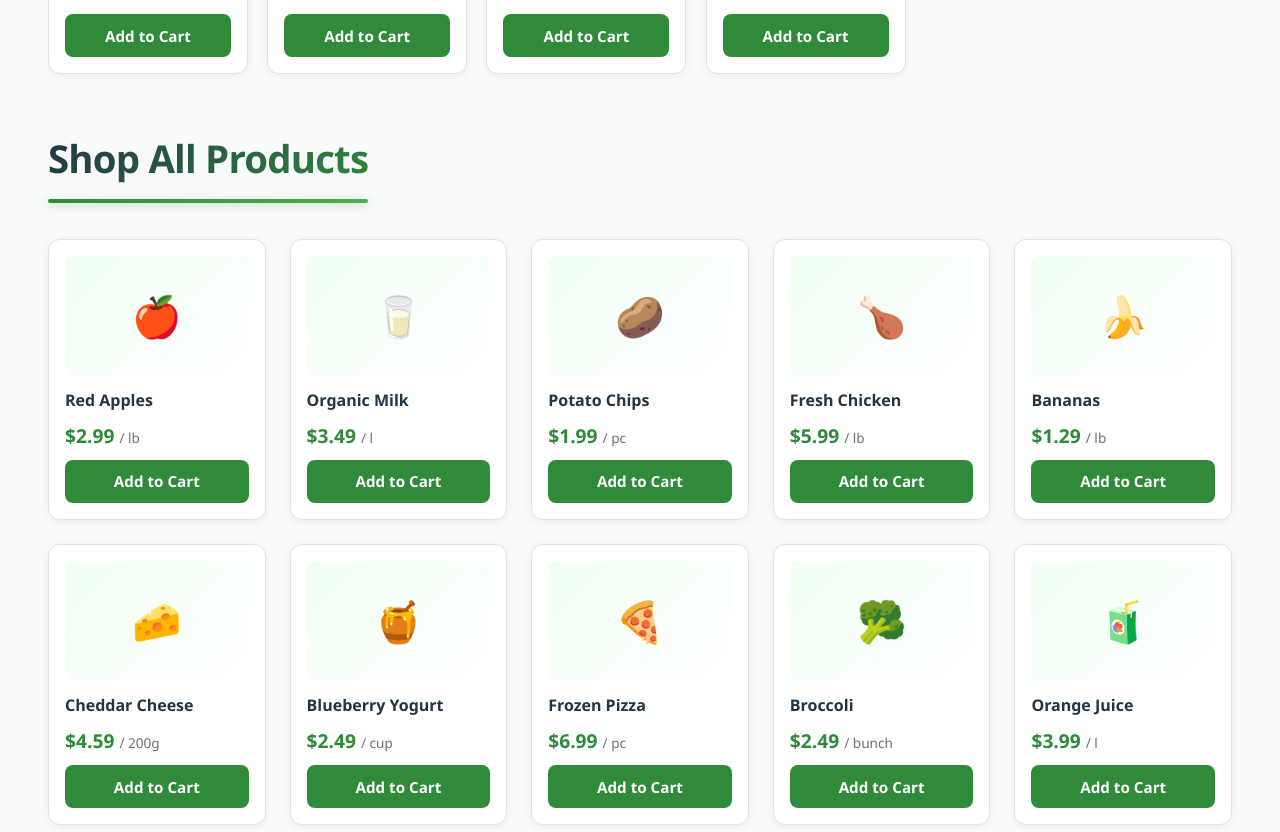
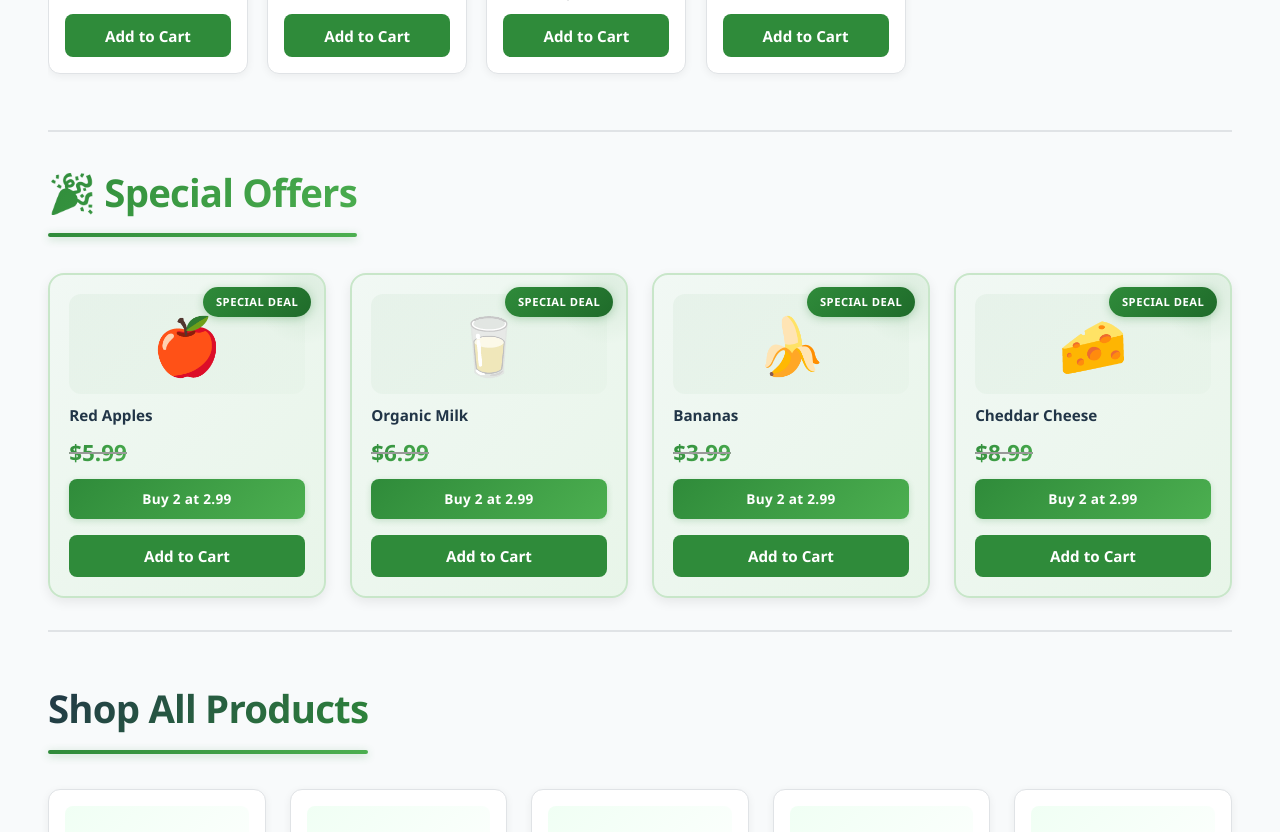
Before and after one commit to Tushar9401/star_bazar_web, a React (Vite) app: page / in a window 1280 px wide. Shown: the part 980-1812 px from the top of the page. Built offline with nearby package versions, Linux system fonts and the light colour scheme.

Commit message:
Update : Best Seeler in Home Page

```diff
--- a/src/Home.css
+++ b/src/Home.css
@@ -105,6 +105,170 @@ body{margin:0;font-family:'Segoe UI', -apple-system, system-ui, Roboto, 'Helveti
 .product-card.small{min-width:200px;background:var(--card-bg);border-radius:12px;padding:1rem;box-shadow:0 2px 8px rgba(0,0,0,0.06);display:flex;flex-direction:column;gap:0.8rem;transition:var(--transition);border:1px solid var(--border-color)}
 .product-card.small:hover{box-shadow:0 8px 24px rgba(0,0,0,0.12);transform:translateY(-8px)}
 
+/* Offers Section */
+.offers-section{
+  margin:3rem 0;
+  padding:2rem 0;
+  border-top:2px solid var(--border-color);
+  border-bottom:2px solid var(--border-color)
+}
+
+.offers-section h3{
+  margin:0 0 2.2rem 0;
+  font-size:2.4rem;
+  font-weight:800;
+  letter-spacing:-0.8px;
+  color:#213547;
+  position:relative;
+  padding-bottom:1rem;
+  background:linear-gradient(135deg, #2f8b3a 0%, #4caf50 100%);
+  -webkit-background-clip:text;
+  -webkit-text-fill-color:transparent;
+  background-clip:text;
+  display:inline-block
+}
+
+.offers-section h3::after{
+  content:'';
+  position:absolute;
+  bottom:0;
+  left:0;
+  width:100%;
+  height:4px;
+  background:linear-gradient(90deg, #2f8b3a 0%, #4caf50 100%);
+  border-radius:2px;
+  box-shadow:0 2px 8px rgba(47, 139, 58, 0.3)
+}
+
+.offers-grid{
+  display:grid;
+  grid-template-columns:repeat(auto-fill, minmax(220px, 1fr));
+  gap:1.5rem
+}
+
+.offer-card{
+  background:linear-gradient(135deg, #f1f8f4 0%, #e8f5e9 100%);
+  border-radius:16px;
+  padding:1.2rem;
+  box-shadow:0 4px 12px rgba(0,0,0,0.08);
+  display:flex;
+  flex-direction:column;
+  gap:0.8rem;
+  transition:var(--transition);
+  border:2px solid #c8e6c9;
+  position:relative;
+  overflow:hidden
+}
+
+.offer-card:hover{
+  box-shadow:0 12px 32px rgba(47, 139, 58, 0.15);
+  transform:translateY(-6px);
+  border-color:#2f8b3a
+}
+
+.offer-card::before{
+  content:'';
+  position:absolute;
+  top:0;
+  right:0;
+  width:100px;
+  height:100px;
+  background:radial-gradient(circle, rgba(47, 139, 58, 0.1) 0%, transparent 70%);
+  border-radius:50%;
+  transform:translate(30%, -30%)
+}
+
+.offer-badge{
+  position:absolute;
+  top:0.8rem;
+  right:0.8rem;
+  background:linear-gradient(135deg, #2f8b3a 0%, #1f6b2a 100%);
+  color:#fff;
+  font-size:0.7rem;
+  font-weight:700;
+  padding:0.4rem 0.8rem;
+  border-radius:20px;
+  text-transform:uppercase;
+  letter-spacing:0.5px;
+  box-shadow:0 2px 8px rgba(47, 139, 58, 0.3)
+}
+
+.offer-img{
+  font-size:3.5rem;
+  text-align:center;
+  height:100px;
+  display:flex;
+  align-items:center;
+  justify-content:center;
+  background:linear-gradient(135deg, rgba(47, 139, 58, 0.05) 0%, rgba(47, 139, 58, 0.02) 100%);
+  border-radius:12px;
+  transition:var(--transition)
+}
+
+.offer-card:hover .offer-img{
+  transform:scale(1.1)
+}
+
+.offer-body{
+  display:flex;
+  flex-direction:column;
+  gap:0.6rem;
+  position:relative;
+  z-index:1
+}
+
+.offer-name{
+  font-size:0.95rem;
+  font-weight:600;
+  color:#213547;
+  line-height:1.3
+}
+
+.price-section{
+  display:flex;
+  align-items:center;
+  gap:0.8rem
+}
+
+.original-price{
+  font-size:1.4rem;
+  font-weight:800;
+  color:#2f8b3a;
+  background:linear-gradient(135deg, #2f8b3a 0%, #4caf50 100%);
+  -webkit-background-clip:text;
+  -webkit-text-fill-color:transparent;
+  background-clip:text;
+  text-decoration:line-through;
+  text-decoration-color:#999;
+  text-decoration-thickness:2px;
+  text-decoration-skip-ink:none
+}
+
+.offer-text{
+  font-size:0.85rem;
+  color:#fff;
+  font-weight:700;
+  background:linear-gradient(135deg, #2f8b3a 0%, #4caf50 100%);
+  padding:0.6rem 0.8rem;
+  border-radius:8px;
+  text-align:center;
+  letter-spacing:0.3px;
+  box-shadow:0 2px 6px rgba(47, 139, 58, 0.2)
+}
+
+.offer-btn{
+  margin-top:0.4rem;
+  background:linear-gradient(135deg, #2f8b3a 0%, #1f6b2a 100%);
+  border-color:#1f6b2a;
+  font-weight:700;
+  font-size:0.9rem
+}
+
+.offer-btn:hover{
+  background:linear-gradient(135deg, #1f6b2a 0%, #155724 100%);
+  box-shadow:0 6px 16px rgba(47, 139, 58, 0.3)
+}
+
 /* Product Cards */
 .product-card{background:var(--card-bg);border-radius:12px;padding:1rem;box-shadow:0 2px 8px rgba(0,0,0,0.06);display:flex;flex-direction:column;gap:0.8rem;transition:var(--transition);border:1px solid var(--border-color);overflow:hidden}
 .product-card:hover{box-shadow:0 8px 24px rgba(0,0,0,0.12);transform:translateY(-6px)}
@@ -179,6 +343,8 @@ body{margin:0;font-family:'Segoe UI', -apple-system, system-ui, Roboto, 'Helveti
   .grid{grid-template-columns:repeat(auto-fill,minmax(160px,1fr))}
   .footer-content{flex-direction:row;gap:2rem}
   .best-sellers h3,.shop-grid h3{font-size:2.1rem;margin:0 0 1.8rem 0}
+  .offers-section h3{font-size:2.1rem;margin:0 0 1.8rem 0}
+  .offers-grid{grid-template-columns:repeat(auto-fill, minmax(200px, 1fr))}
 }
 
 @media (max-width:768px){
@@ -197,6 +363,10 @@ body{margin:0;font-family:'Segoe UI', -apple-system, system-ui, Roboto, 'Helveti
   .footer-content{flex-direction:column;gap:1.5rem;text-align:center}
   .footer-right{text-align:center}
   .best-sellers h3,.shop-grid h3{font-size:1.8rem;margin:0 0 1.5rem 0}
+  .offers-section h3{font-size:1.8rem;margin:0 0 1.5rem 0}
+  .offers-grid{grid-template-columns:repeat(auto-fill, minmax(180px, 1fr));gap:1.2rem}
+  .offer-card{padding:1rem}
+  .offer-img{font-size:3rem;height:80px}
 }
 
 @media (max-width:480px){
@@ -218,4 +388,13 @@ body{margin:0;font-family:'Segoe UI', -apple-system, system-ui, Roboto, 'Helveti
   .company-info h4{font-size:1rem}
   .company-info p{font-size:0.85rem}
   .best-sellers h3,.shop-grid h3{font-size:1.5rem;margin:0 0 1.2rem 0;padding-bottom:0.8rem}
+  .offers-section h3{font-size:1.5rem;margin:0 0 1.2rem 0;padding-bottom:0.8rem}
+  .offers-grid{grid-template-columns:repeat(auto-fill, minmax(150px, 1fr));gap:1rem}
+  .offer-card{padding:0.9rem}
+  .offer-img{font-size:2.5rem;height:70px}
+  .offer-name{font-size:0.85rem}
+  .offer-price{font-size:1.2rem}
+  .original-price{font-size:0.75rem}
+  .offer-text{font-size:0.75rem;padding:0.5rem 0.6rem}
+  .offer-btn{font-size:0.8rem;padding:0.5rem}
 }
--- a/src/Home.jsx
+++ b/src/Home.jsx
@@ -15,6 +15,14 @@ function Home() {
     { id: 8, name: 'Frozen Pizza', price: 6.99, unit: '/ pc', category: 'Frozen', emoji: '🍕' },
     { id: 9, name: 'Broccoli', price: 2.49, unit: '/ bunch', category: 'Vegetables', emoji: '🥦' },
     { id: 10, name: 'Orange Juice', price: 3.99, unit: '/ l', category: 'Beverages', emoji: '🧃' },
+  ]
+
+  // Offers data
+  const offers = [
+    { id: 101, name: 'Red Apples', originalPrice: 5.99, offerPrice: 2.99, offerText: 'Buy 2 at 2.99', category: 'Fruits', emoji: '🍎' },
+    { id: 102, name: 'Organic Milk', originalPrice: 6.99, offerPrice: 3.49, offerText: 'Buy 2 at 2.99', category: 'Dairy', emoji: '🥛' },
+    { id: 103, name: 'Bananas', originalPrice: 3.99, offerPrice: 1.29, offerText: 'Buy 2 at 2.99', category: 'Fruits', emoji: '🍌' },
+    { id: 104, name: 'Cheddar Cheese', originalPrice: 8.99, offerPrice: 4.59, offerText: 'Buy 2 at 2.99', category: 'Dairy', emoji: '🧀' },
   ]
 
   const [cart, setCart] = useState([])
@@ -49,7 +57,7 @@ function Home() {
           <h1>Fresh Groceries, Faster Checkout</h1>
           <p>Shop the best quality products at great prices!</p>
           <div className="hero-categories">
-            {['Fruits','Dairy','Snacks','Frozen','Beverages'].map((c, idx) => (
+            {['Home','Shop All','Contact Us'].map((c, idx) => (
               <button key={c} className={`hero-cat-btn ${idx === 0 ? 'active' : ''}`}>{c}</button>
             ))}
           </div>
@@ -67,6 +75,26 @@ function Home() {
                   <div className="product-name">{p.name}</div>
                   <div className="product-price">${p.price.toFixed(2)} <span className="unit">{p.unit}</span></div>
                   <button className="add-btn" onClick={() => addToCart(p)}>Add to Cart</button>
+                </div>
+              </article>
+            ))}
+          </div>
+        </section>
+
+        <section className="offers-section">
+          <h3>🎉 Special Offers</h3>
+          <div className="offers-grid">
+            {offers.map(offer => (
+              <article key={offer.id} className="offer-card">
+                <div className="offer-badge">Special Deal</div>
+                <div className="offer-img">{offer.emoji}</div>
+                <div className="offer-body">
+                  <div className="offer-name">{offer.name}</div>
+                  <div className="price-section">
+                    <div className="original-price">${offer.originalPrice.toFixed(2)}</div>
+                  </div>
+                  <div className="offer-text">{offer.offerText}</div>
+                  <button className="add-btn offer-btn" onClick={() => addToCart(offer)}>Add to Cart</button>
                 </div>
               </article>
             ))}
```
